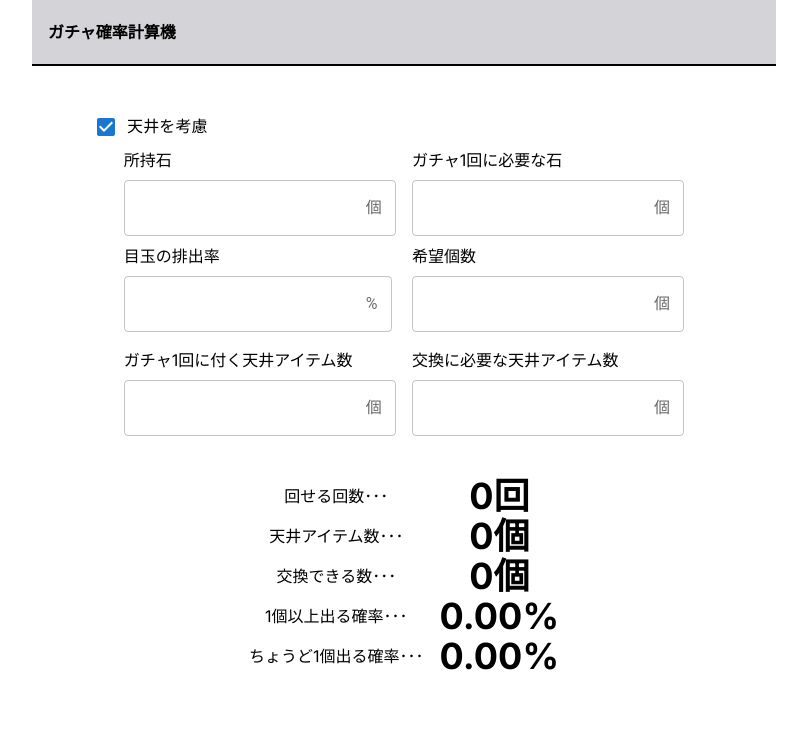
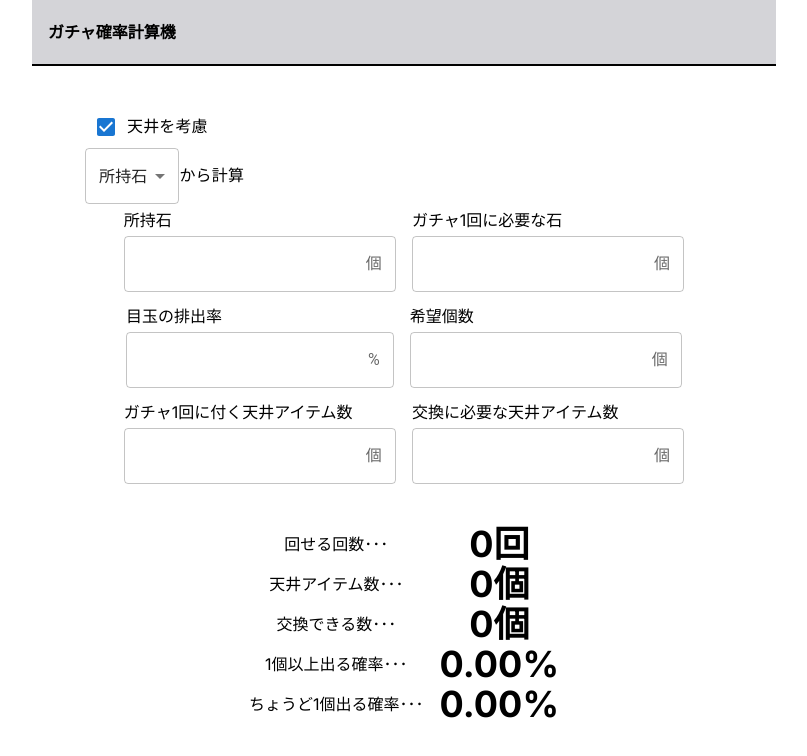
Before and after one commit to hirunebot/gasha_probability, a Next.js app: page / in a window 1280 px wide. Both pictures are taken after a click on the label "天井を考慮". Shown: the top 756 px of the page, without its empty margins (236-1043 px from the left). Built offline with nearby package versions, Linux system fonts and the light colour scheme.

Commit message:
add: 回数ベース計算、refactor: フォームの並び順変更

```diff
--- a/src/components/CalculationResult.tsx
+++ b/src/components/CalculationResult.tsx
@@ -22,10 +22,11 @@ export interface CalculationResultProps {
     isPityConsidered: boolean;
     pityItemsFromSummon: number;
     requiredPityItems: number;
+    summons: number;
 }
 
 export const CalculationResult: React.FC<CalculationResultProps> = (props) => {
-    let summonable: number = 0
+    let summonable: number = props.summons
     if (props.stones > 0 && props.stoneForSummon > 0) {
         summonable = Math.trunc(props.stones / props.stoneForSummon)
     }
@@ -56,6 +57,10 @@ export const CalculationResult: React.FC<CalculationResultProps> = (props) => {
             probAtLeastN += math.combinations(n, i) * math.pow(p, i) * math.pow(1 - p, n - i)
         }
         probAtLeastN = Math.round((1 - probAtLeastN) * 10000) / 100
+    }
+    if (desiredNum == 0 && hitsFromPity > 0) {
+        // 天井で確定入手
+        probJustN = 0
     }
     return (
         <CalculationResultPresenter>
--- a/src/components/NumberField.tsx
+++ b/src/components/NumberField.tsx
@@ -16,6 +16,7 @@ export const NumberFieldPresenter: React.FC<NumberFieldPresenterProps> = (props)
 }
 
 export interface NumberFieldProps {
+    label: string;
     id: string;
     unit: string;
     func: (value: number) => void;
@@ -25,6 +26,7 @@ export const NumberField: React.FC<NumberFieldProps> = (props) => {
     const ids = "outlined-number" + props.id
     return (
         <NumberFieldPresenter>
+            <div className="py-1">{props.label}</div>
             <TextField
                 id={ids}
                 type="number"
--- a/src/components/page/NumberFieldPage.tsx
+++ b/src/components/page/NumberFieldPage.tsx
@@ -1,7 +1,7 @@
 import React from "react";
 import { useState } from "react";
 import { NumberField } from "../NumberField";
-import { Box, Checkbox, FormControlLabel, FormGroup, Stack } from "@mui/material";
+import { Box, Checkbox, FormControlLabel, FormGroup, MenuItem, Select, SelectChangeEvent, Stack } from "@mui/material";
 import { CalculationResult } from "../CalculationResult";
 
 export interface NumberFieldPagePresenterProps {
@@ -24,6 +24,8 @@ export const NumberFieldPage = () => {
     const [isPityConsidered, setIsPityConsidered] = useState(false)
     const [pityItemsFromSummon, setPityItemsFromSummon] = useState(0)
     const [requiredPityItems, setRequiredPityItems] = useState(0)
+    const [calculationMode, setCalculationMode] = useState("stoneBase")
+    const [summons, setSummons] = useState(0)
 
     const considerPity = () => {
         if (isPityConsidered == false) {
@@ -34,6 +36,12 @@ export const NumberFieldPage = () => {
             setRequiredPityItems(0)
         }
     }
+    const changeMode = (event: SelectChangeEvent) => {
+        setStones(0);
+        setStoneForSummon(0);
+        setSummons(0);
+        setCalculationMode(event.target.value as string);
+    }
 
     return (
         <NumberFieldPagePresenter>
@@ -41,41 +49,68 @@ export const NumberFieldPage = () => {
             <div className="px-4 py-5"></div>
             <FormGroup className="px-16">
                 <FormControlLabel control={<Checkbox onChange={considerPity} />} label="天井を考慮" />
+                <FormControlLabel
+                    control={
+                        <Select
+                            onChange={changeMode}
+                            defaultValue={"stoneBase"}
+                            id="calculationMode"
+                        >
+                            <MenuItem value={"stoneBase"}>所持石</MenuItem>
+                            <MenuItem value={"summonBase"}>ガチャ回数</MenuItem>
+                        </Select>
+                    }
+                    label="から計算"
+                    />
             </FormGroup>
-            <Box
+            {calculationMode == "stoneBase" ? (
+                <Box
                 component="form"
                 sx={{
                     display: 'flex',
-                    flexDirection: 'row',
-                    justifyContent: 'center',
-                    gap: 2,
+                    flexDirection: 'column',
+                    gap: 1,
                 }}
-            >
-                <Stack spacing={1}>
-                    <div>所持石</div>
-                    <NumberField id="stones" unit="個" func={setStones} />
-                    <div>目玉の排出率</div>
-                    <NumberField id="summonRate" unit="%" func={setSummonRate} />
+                >
+                    <Stack direction="row" spacing={2} justifyContent="center">
+                        <NumberField label="所持石" id="stones" unit="個" func={setStones} key={calculationMode} />
+                        <NumberField label="ガチャ1回に必要な石" id="stonesForSummon" unit="個" func={setStoneForSummon} key={calculationMode} />
+                    </Stack>
+                    <Stack direction="row" spacing={2} justifyContent="center">
+                        <NumberField label="目玉の排出率" id="summonRate" unit="%" func={setSummonRate} />
+                        <NumberField label="希望個数" id="desiredNum" unit="個" func={setDesiredNum} />
+                    </Stack>
                     {isPityConsidered &&
-                        <div>
-                            <div className="py-2">ガチャ1回に付く天井アイテム数</div>
-                            <NumberField id="pityItemsFromSummon" unit="個" func={setPityItemsFromSummon} />
-                        </div>
+                        <Stack direction="row" spacing={2} justifyContent="center">
+                            <NumberField label="ガチャ1回に付く天井アイテム数" id="pityItemsFromSummon" unit="個" func={setPityItemsFromSummon} />
+                            <NumberField label="交換に必要な天井アイテム数" id="requiredPityItems" unit="個" func={setRequiredPityItems} />
+                        </Stack>
                     }
-                </Stack>
-                <Stack spacing={1}>
-                    <div>ガチャ1回に必要な石</div>
-                    <NumberField id="stonesForSummon" unit="個" func={setStoneForSummon} />
-                    <div>希望個数</div>
-                    <NumberField id="desiredNum" unit="個" func={setDesiredNum} />
+                </Box>
+            ) : (
+                <Box
+                component="form"
+                sx={{
+                    display: 'flex',
+                    flexDirection: 'column',
+                    gap: 1,
+                }}
+                >
+                    <Stack direction="row" spacing={2} justifyContent="center" sx={{position:"relative", right: "131px"}}>
+                        <NumberField label="ガチャ回数" id="summons" unit="回" func={setSummons} key={calculationMode} />
+                    </Stack>
+                    <Stack direction="row" spacing={2} justifyContent="center">
+                        <NumberField label="目玉の排出率" id="summonRate" unit="%" func={setSummonRate} />
+                        <NumberField label="希望個数" id="desiredNum" unit="個" func={setDesiredNum} />
+                    </Stack>
                     {isPityConsidered &&
-                        <div>
-                            <div className="py-2">交換に必要な天井アイテム数</div>
-                            <NumberField id="requiredPityItems" unit="個" func={setRequiredPityItems} />
-                        </div>
+                        <Stack direction="row" spacing={2} justifyContent="center">
+                            <NumberField label="ガチャ1回に付く天井アイテム数" id="pityItemsFromSummon" unit="個" func={setPityItemsFromSummon} />
+                            <NumberField label="交換に必要な天井アイテム数" id="requiredPityItems" unit="個" func={setRequiredPityItems} />
+                        </Stack>
                     }
-                </Stack>
-            </Box>
+                </Box>
+            )}
             <CalculationResult
                 stones={stones}
                 stoneForSummon={stoneForSummon}
@@ -84,6 +119,7 @@ export const NumberFieldPage = () => {
                 isPityConsidered={isPityConsidered}
                 pityItemsFromSummon={pityItemsFromSummon}
                 requiredPityItems={requiredPityItems}
+                summons={summons}
             />
         </NumberFieldPagePresenter>
     );
```
